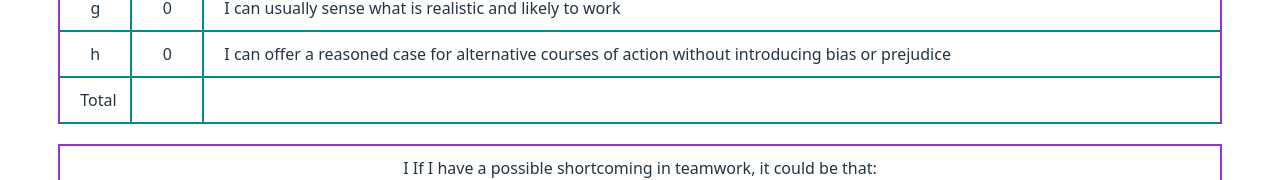
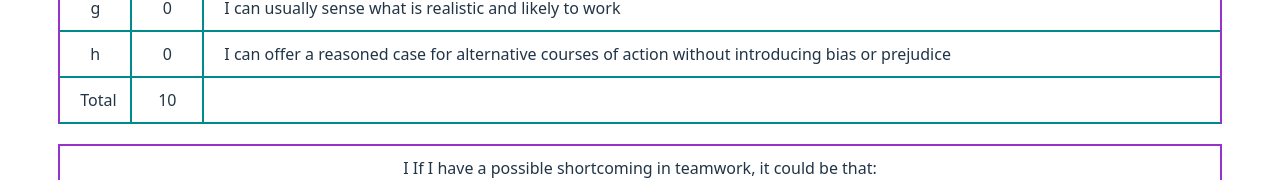
Before and after one commit to salatoppskrift/belbinvue, a Vue app in the folder belbenvue/: page / in a window 1280 px wide. Shown: the part 370-550 px from the top of the page. Built offline with nearby package versions, Linux system fonts and the light colour scheme.

Commit message:
rettet <template>, fra tabell.totalPoints til tabell.TotalPoeng så det samstemte m indre objektnavn

```diff
--- a/belbenvue/src/components/bQuestionClass.vue
+++ b/belbenvue/src/components/bQuestionClass.vue
@@ -341,7 +341,7 @@
             </div>
             <div>
                 <div>Total</div>
-                <div>{{ tabell.totalPoints }}</div>
+                <div>{{ tabell.TotalPoeng }}</div>
                 <div class="tommy"></div>
             </div>
         </div>
```
